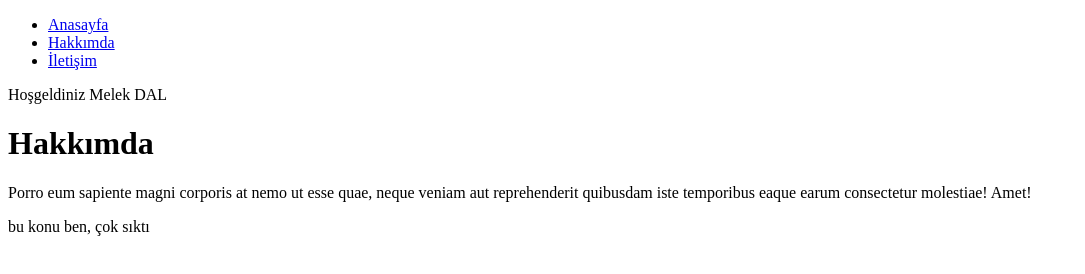
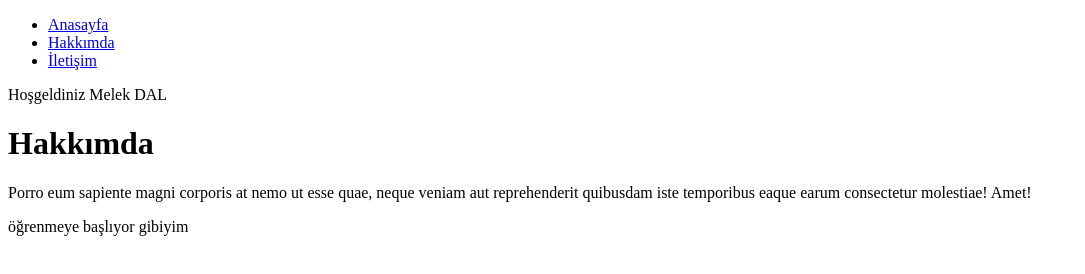
Before and after one commit to acunmedyaakademi/melekdal-githubogreniyorum, a plain HTML site: page index.html in a window 1280 px wide. Shown: the whole page, without its empty margins (0-1085 px from the left). Drawn offline with Linux system fonts and the light colour scheme.

Commit message:
değişiklik 3

```diff
--- a/index.html
+++ b/index.html
@@ -15,6 +15,6 @@
   Melek DAL
   <h1>Hakkımda</h1>
   <p>Porro eum sapiente magni corporis at nemo ut esse quae, neque veniam aut reprehenderit quibusdam iste temporibus eaque earum consectetur molestiae! Amet!</p>
-<p>bu konu ben, çok sıktı</p>
+  <p>öğrenmeye başlıyor gibiyim</p>
 </body>
 </html>
```
Also changed, not shown: 1 other file.
